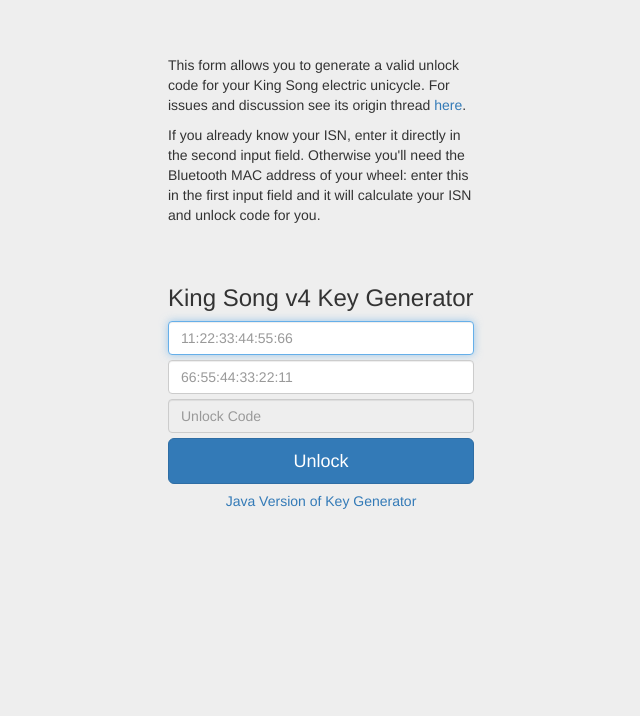
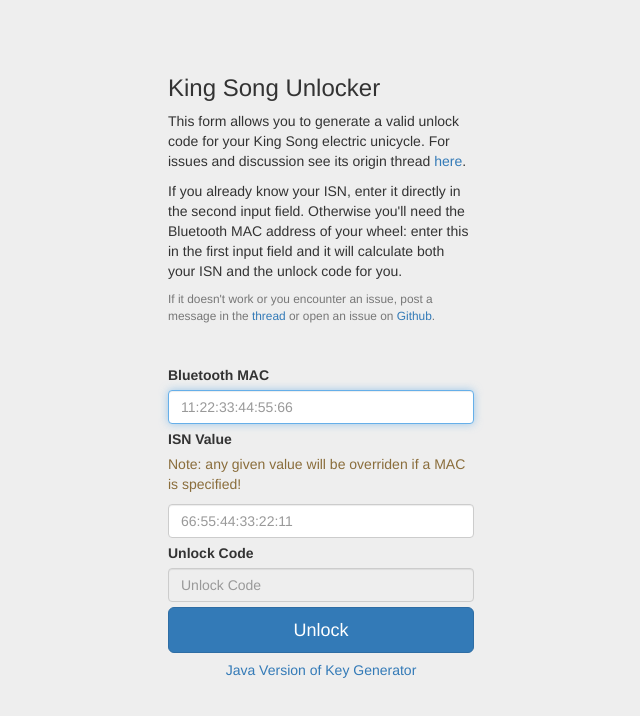
Before and after one commit to kingsongunlocker/kingsongunlocker.github.io, a plain HTML site: page index.html in a window 1280 px wide. Shown: the whole page, without its empty margins (319-959 px from the left). Drawn offline with Linux system fonts and the light colour scheme.

Commit message:
More text

```diff
--- a/index.html
+++ b/index.html
@@ -18,22 +18,26 @@
 
 <body>
     <div class="info">
+        <h3>King Song Unlocker</h3>
         <p>
             This form allows you to generate a valid unlock code for your King Song electric unicycle.
             For issues and discussion see its origin thread <a href="http://forum.electricunicycle.org/topic/2608-ks-isn-code-calculator-web-version/">here</a>.
         </p>
         <p>
             If you already know your ISN, enter it directly in the second input field.
-            Otherwise you'll need the Bluetooth MAC address of your wheel: enter this in the first input field and it will calculate your ISN and unlock code for you.
+            Otherwise you'll need the Bluetooth MAC address of your wheel: enter this in the first input field and it will calculate both your ISN and the unlock code for you.
+        </p>
+        <p class="text-muted small">
+            If it doesn't work or you encounter an issue, post a message in the <a href="http://forum.electricunicycle.org/topic/2608-ks-isn-code-calculator-web-version/">thread</a> or open an issue on <a href="https://github.com/kingsongunlocker/kingsongunlocker.github.io/issues">Github</a>.
         </p>
     </div>
     <div class="generator">
-        <h3>King Song v4 Key Generator</h3>
-        <label for="mac" class="sr-only">Bluetooth MAC</label>
+        <label for="mac">Bluetooth MAC</label>
         <input type="text" id="mac" class="form-control" placeholder="11:22:33:44:55:66" required autofocus>
-        <label for="isn" class="sr-only">ISN</label>
+        <label for="isn">ISN Value</label>
+        <p class="text-warning">Note: any given value will be overriden if a MAC is specified!</p>
         <input type="text" id="isn" class="form-control" placeholder="66:55:44:33:22:11" required>
-        <label for="answer" class="sr-only">Answer</label>
+        <label for="answer">Unlock Code</label>
         <input type="text" id="answer" class="form-control" placeholder="Unlock Code" readonly>
         <button class="btn btn-lg btn-primary btn-block" type="submit" onclick="execute()">Unlock</button>
         <center><a href="https://github.com/fearedbliss/KingSongISNKeyGenerator" class="btn btn-link">Java Version of Key Generator</a></center>
```
